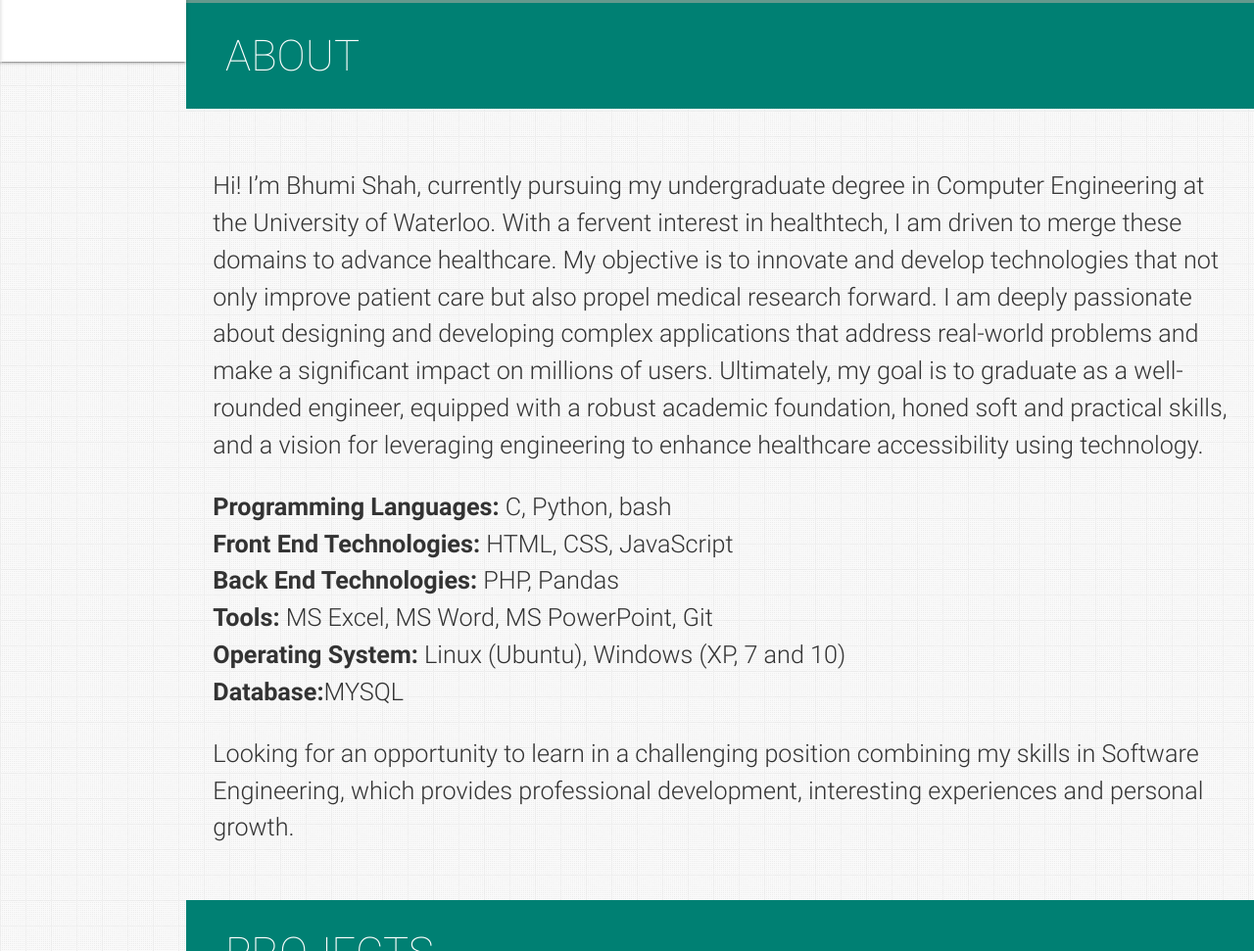
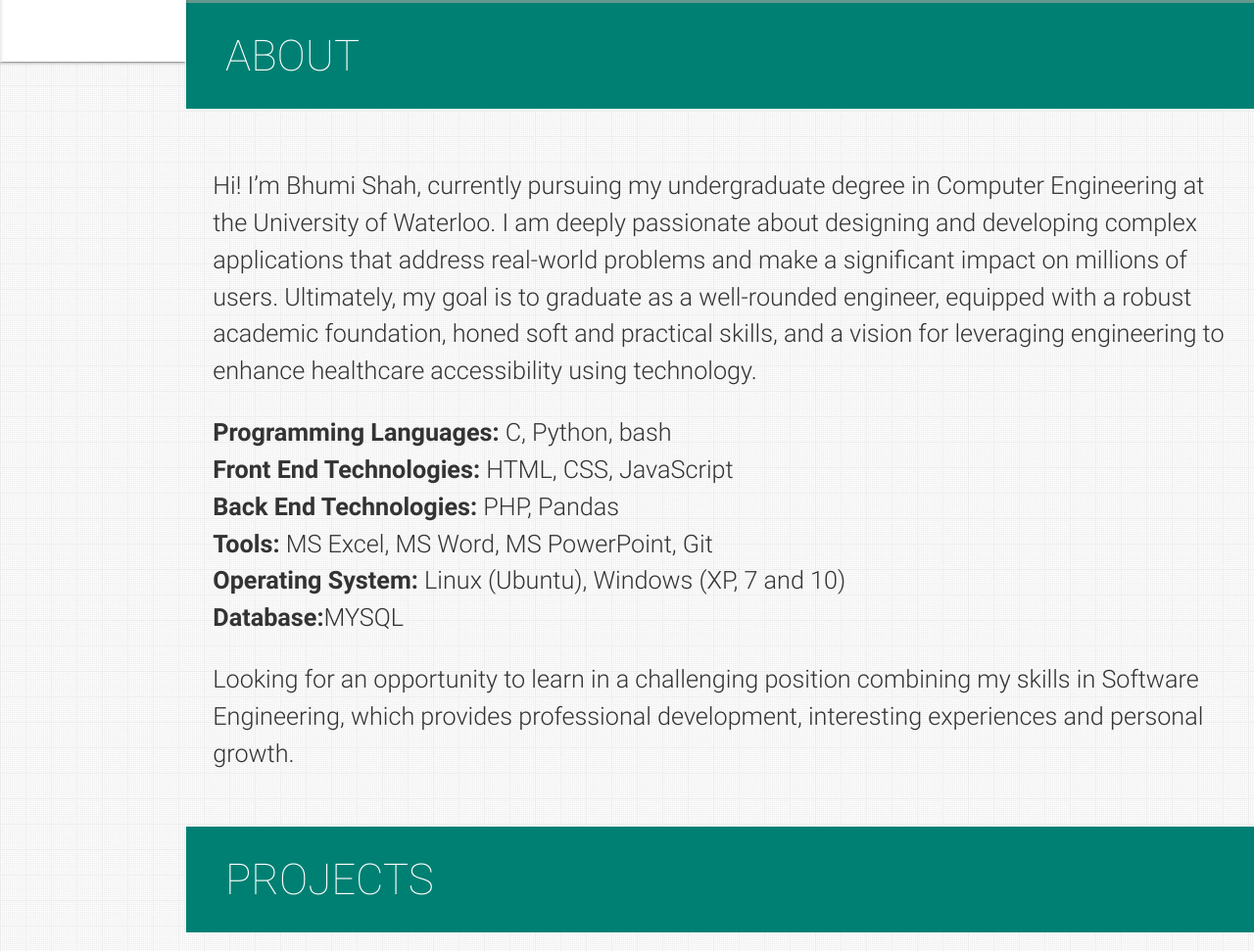
Before and after one commit to bhumi6633/bhumi6633.github.io, a plain HTML site: page index.html in a window 1280 px wide. Shown: the part 797-1768 px from the top of the page at 98% size. Drawn offline with nearby package versions, Linux system fonts and the light colour scheme.

Commit message:
Update index.html

```diff
--- a/index.html
+++ b/index.html
@@ -246,7 +246,7 @@
           </h2>
         </blockquote> -->
         <p>
-           Hi! I’m Bhumi Shah, currently pursuing my undergraduate degree in Computer Engineering at the University of Waterloo. With a fervent interest in healthtech, I am driven to merge these domains to advance healthcare. My objective is to innovate and develop technologies that not only improve patient care but also propel medical research forward.
+           Hi! I’m Bhumi Shah, currently pursuing my undergraduate degree in Computer Engineering at the University of Waterloo.
 
          I am deeply passionate about designing and developing complex applications that address real-world problems and make a significant impact on millions of users. Ultimately, my goal is to graduate as a well-rounded engineer, equipped with a robust academic foundation, honed soft and practical skills, and a vision for leveraging engineering to enhance healthcare accessibility using technology.
 
```
